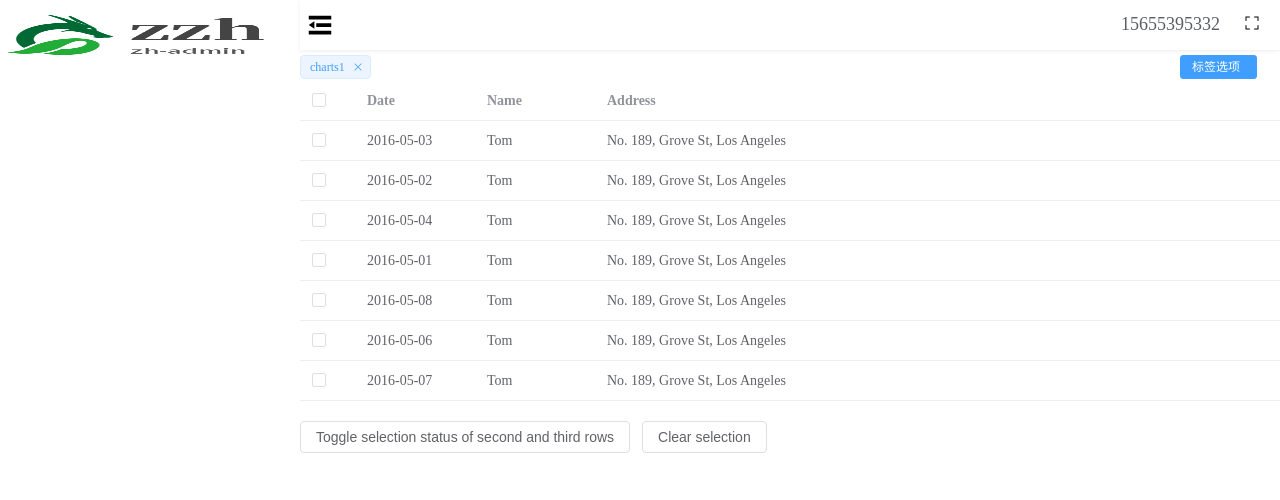
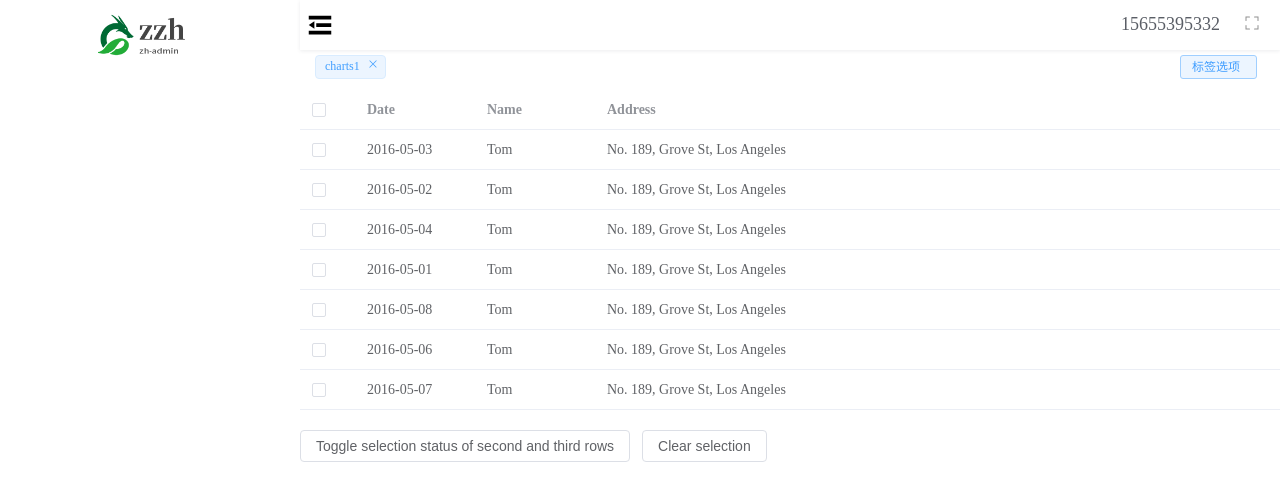
Before and after one commit to iotzzh/zh-admin-vue, a Vue app: page /zh-admin/charts/charts1 in a window 1280 px wide. Shown: the top 500 px of the page. Built offline with nearby package versions, Linux system fonts and the light colour scheme.

Commit message:
优化纵向导航

```diff
--- a/src/layout/horizontalLayout/components/tags_view/Index.vue
+++ b/src/layout/horizontalLayout/components/tags_view/Index.vue
@@ -5,7 +5,7 @@
         <el-tag
           class="tag"
           v-for="cachedView in cachedViews"
-          :key="cachedView.fullPath"
+          :key="cachedView.name"
           :closable="cachedView.fullPath !== '/index'"
           :type="isActive(cachedView) ? '' : 'info'"
           @click="clickTab(cachedView.fullPath)"
@@ -33,7 +33,7 @@
 
 <script setup lang="ts">
 import { toRef, ref, reactive } from 'vue';
-import { onBeforeRouteUpdate, useRouter } from 'vue-router';
+import { useRouter } from 'vue-router';
 import { useLayoutStore } from '../../../../stores';
 import { storeToRefs } from 'pinia';
 import { RouteType } from '../../../../model/layout';
--- a/src/layout/verticalLayout/Index.vue
+++ b/src/layout/verticalLayout/Index.vue
@@ -2,7 +2,7 @@
  * @Author: zzh
  * @Date: 2022-02-25 09:07:01
  * @LastEditors: zzh
- * @LastEditTime: 2022-04-11 20:48:12
+ * @LastEditTime: 2022-04-19 23:12:23
  * @Description: 布局入口
  * @FilePath: \zh-admin\src\layout\verticalLayout\Index.vue
 -->
@@ -38,10 +38,10 @@ const { collapse } = storeToRefs(store);
   height: 100%;
   display: flex;
   .left {
-    width: 300px;
+    min-width: 300px;
   }
   .left-fold {
-    width: 70px;
+    min-width: 70px;
   }
   .right {
     flex: 1;
--- a/src/layout/verticalLayout/components/AppMain.vue
+++ b/src/layout/verticalLayout/components/AppMain.vue
@@ -1,16 +1,19 @@
 <template>
-  <el-scrollbar class="app-main">
-    <router-view :key="key"/>
-  </el-scrollbar>
+  <div class="app-main">
+    <router-view v-slot="{ Component }">
+    <keep-alive :include="cachedViews && cachedViews.map((x:any) => x.name)">
+      <component :is="Component" />
+    </keep-alive>
+  </router-view>
+  </div>
 </template>
 
 <script lang="ts" setup>
-import { useRoute } from 'vue-router';
-
-const route = useRoute();
-const key = () => { return route.path; };
+import { useLayoutStore } from '../../../stores';
+import { storeToRefs } from 'pinia';
+const store = useLayoutStore();
+const { cachedViews } = storeToRefs(store);
 </script>
 
 <style lang="scss" scoped>
-.app-main {}
 </style>
--- a/src/layout/verticalLayout/components/navigation_bar/Index.vue
+++ b/src/layout/verticalLayout/components/navigation_bar/Index.vue
@@ -2,7 +2,7 @@
  * @Author: zzh
  * @Date: 2022-02-25 09:55:19
  * @LastEditors: zzh
- * @LastEditTime: 2022-04-10 17:09:05
+ * @LastEditTime: 2022-04-19 21:01:58
  * @Description: 导航栏，包含折叠，最大化，个人信息
  * @FilePath: \zh-admin\src\layout\verticalLayout\components\navigation_bar\Index.vue
 -->
@@ -140,6 +140,7 @@ const clickFullscreen = () => {
     }
     .fullScreen {
       cursor: pointer;
+      color: #909090;
     }
   }
 }
--- a/src/layout/verticalLayout/components/side_bar/Index.vue
+++ b/src/layout/verticalLayout/components/side_bar/Index.vue
@@ -1,19 +1,13 @@
-<!--
- * @Author: zzh
- * @Date: 2022-02-25 09:55:19
- * @LastEditors: zzh
- * @LastEditTime: 2022-04-11 21:02:36
- * @Description: 侧边栏
- * @FilePath: \zh-admin\src\layout\verticalLayout\components\side_bar\Index.vue
--->
 <template>
   <div :class="{ 'has-logo': showLogo }" class="sideWrap">
     <SidebarLogo v-if="showLogo" :collapse="collapse" />
     <el-scrollbar wrap-class="scrollbar-wrapper">
       <el-menu
         class="el-menu-vertical"
+        :collapse="!collapse"
         @open="handleOpen"
         @close="handleClose"
+        :collapse-transition="false"
         router
       >
         <SidebarItem
@@ -29,7 +23,6 @@
 <script setup lang="ts">
 import SidebarLogo from './SidebarLogo.vue';
 import SidebarItem from './SidebarItem.vue';
-import TagsView from '../tags_view/Index.vue';
 import { storeToRefs } from 'pinia';
 import { computed, reactive, ref } from 'vue';
 import { useRouter } from 'vue-router';
@@ -49,11 +42,7 @@ const getMenuData = async () => {
 getMenuData();
 console.log(menuList);
 
-const router = useRouter();
 const showLogo = ref(true);
-const defaultSelectTab = computed(() => {
-  return router.currentRoute.value.path;
-});
 
 const handleOpen = (key: string, keyPath: string[]) => {
   console.log(key, keyPath, 'open');
@@ -63,8 +52,6 @@ const handleClose = (key: string, keyPath: string[]) => {
   console.log(key, keyPath);
 };
 </script>
-
-<style lang="scss"></style>
 
 <style lang="scss" scoped>
 .el-scrollbar {
--- a/src/layout/verticalLayout/components/side_bar/SidebarItem.vue
+++ b/src/layout/verticalLayout/components/side_bar/SidebarItem.vue
@@ -2,18 +2,27 @@
  * @Author: zzh
  * @Date: 2022-02-25 16:48:39
  * @LastEditors: zzh
- * @LastEditTime: 2022-04-11 20:58:34
+ * @LastEditTime: 2022-04-19 22:55:56
  * @Description: 导航组件
  * @FilePath: \zh-admin\src\layout\verticalLayout\components\side_bar\SidebarItem.vue
 -->
 <template>
-  <el-menu-item :index="item ? item.url : ''" v-if="!item || !item.children || item.children.length === 0">
-    {{ item?.permsionName }}
+  <el-menu-item
+    :index="item ? item.url : ''"
+    v-if="!item || !item.children || item.children.length === 0"
+  >
+    <el-icon :size="12">
+      <component :is="item?.icon"></component>
+    </el-icon>
+    <template #title>{{ item?.permsionName }}</template>
   </el-menu-item>
 
   <el-sub-menu :index="item ? item.id : ''" v-else>
     <template #title>
-      <span class="tab">{{ item?.permsionName }}</span>
+      <el-icon :size="12">
+        <component :is="item?.icon"></component>
+      </el-icon>
+      <span>{{ item?.permsionName }}</span>
     </template>
 
     <div v-for="(child, index) in item?.children" :key="index">
@@ -34,14 +43,14 @@ import { MenuNode } from '../../../../model/menuNode';
 const props = defineProps({
   collapse: {
     type: Boolean,
-    default: true
+    default: true,
   },
   item: {
     type: Object as PropType<MenuNode>,
   },
 });
 
-const { item } = toRefs(props);
+const { item, collapse } = toRefs(props);
 </script>
 
 <style lang="scss">
--- a/src/layout/verticalLayout/components/side_bar/SidebarLogo.vue
+++ b/src/layout/verticalLayout/components/side_bar/SidebarLogo.vue
@@ -2,7 +2,7 @@
  * @Author: zzh
  * @Date: 2022-02-25 09:55:19
  * @LastEditors: zzh
- * @LastEditTime: 2022-04-11 20:52:20
+ * @LastEditTime: 2022-04-19 23:12:11
  * @Description: 侧边栏logo(需要跟随侧边栏折叠)
  * @FilePath: \zh-admin\src\layout\verticalLayout\components\side_bar\SidebarLogo.vue
 -->
@@ -57,7 +57,7 @@ const props = defineProps({
     & .sidebar-logo {
       display: inline-block;
       height: 100%;
-      width: 100%;
+      width: auto;
       // background-color: #435ebe;
     }
   }
--- a/src/layout/verticalLayout/components/tags_view/Index.vue
+++ b/src/layout/verticalLayout/components/tags_view/Index.vue
@@ -1,28 +1,22 @@
-<!--
- * @Author: zzh
- * @Date: 2022-02-25 09:55:19
- * @LastEditors: zzh
- * @LastEditTime: 2022-04-11 21:00:32
- * @Description: tags栏
- * @FilePath: \zh-admin\src\layout\verticalLayout\components\tags_view\Index.vue
--->
 <template>
   <div class="tags-box">
     <el-scrollbar class="tags-scrollbar">
+      <div class="tags">
         <el-tag
           class="tag"
           v-for="cachedView in cachedViews"
-          :key="cachedView.fullPath"
-          closable
+          :key="cachedView.name"
+          :closable="cachedView.fullPath !== '/index'"
           :type="isActive(cachedView) ? '' : 'info'"
           @click="clickTab(cachedView.fullPath)"
           @close="closeSingleTag(cachedView)"
         >{{ cachedView.meta?.title }}</el-tag>
+      </div>
     </el-scrollbar>
 
     <div class="tags-close-box">
       <el-dropdown @command="handleTags">
-        <el-button size="small" type="primary">
+        <el-button size="small" type="primary" plain>
           标签选项
           <i class="el-icon-arrow-down el-icon--right"></i>
         </el-button>
@@ -39,7 +33,7 @@
 
 <script setup lang="ts">
 import { toRef, ref, reactive } from 'vue';
-import { onBeforeRouteUpdate, useRouter } from 'vue-router';
+import { useRouter } from 'vue-router';
 import { useLayoutStore } from '../../../../stores';
 import { storeToRefs } from 'pinia';
 import { RouteType } from '../../../../model/layout';
@@ -49,18 +43,17 @@ const { cachedViews } = storeToRefs(store);
 
 const router = useRouter();
 
-// router监听事件, 将路由信息进行缓存
-onBeforeRouteUpdate((to) => {
-  store.addCachedViews(to);
-});
-
 const handleTags = (command: string) => {
-  console.log(command);
   if (command === 'other') {
     const activeViewPath: any = router.currentRoute.value.meta.fatherPath ? router.currentRoute.value.meta.fatherPath : router.currentRoute.value.fullPath;
     const activeView: any = cachedViews.value.find(x => x.fullPath === activeViewPath);
-    store.updateCachedViews([ activeView ]);
+    const indexView:any = cachedViews.value.find(x => x.fullPath === '/index');
+    store.updateCachedViews([ indexView, activeView ]);
     router.push(activeViewPath);
+  } else if (command === 'all') {
+    const indexView:any = cachedViews.value.find(x => x.fullPath === '/index');
+    store.updateCachedViews([ indexView ]);
+    router.push(indexView);
   }
 };
 
@@ -84,6 +77,8 @@ const clickTab = (path: any) => {
   console.log(path);
   router.push(path);
 };
+
+
 </script>
 
 <style lang="scss" scoped>
@@ -93,6 +88,21 @@ const clickTab = (path: any) => {
 
   .tags-scrollbar {
     flex: 1;
+    width: 100%;
+    padding: 0px 15px;
+  }
+
+  .tags {
+    display: flex;
+    height: 30px;
+    line-height: 30px;
+    vertical-align: middle;
+  }
+
+  .tag {
+    display: inline-block;
+    cursor: pointer;
+    line-height: 21px;
   }
 
   .tags-close-box {
--- a/src/views/login/mockMenuData.ts
+++ b/src/views/login/mockMenuData.ts
@@ -6,7 +6,7 @@ export default [
         'url': '/dashboard',
         'menuType': 1,
         'sortNo': 2,
-        'icon': 'iconfont iconquanxian'
+        'icon': 'Aim'
     },
     {
         'id': '002',
@@ -17,7 +17,7 @@ export default [
         'menuType': 2,
         'permsionCode': 'charts',
         'sortNo': 4,
-        'icon': 'iconfont icondingdan'
+        'icon': 'ArrowDownBold'
     },
     {
         'id': '0021',
@@ -28,7 +28,7 @@ export default [
         'menuType': 2,
         'permsionCode': 'menuManagement',
         'sortNo': 4,
-        'icon': 'iconfont icondingdan'
+        'icon': 'ArrowDownBold'
     },
     {
         'id': '0022',
@@ -39,6 +39,6 @@ export default [
         'menuType': 2,
         'permsionCode': 'menuManagement',
         'sortNo': 4,
-        'icon': 'iconfont icondingdan'
+        'icon': 'ArrowDownBold'
     },
 ];
--- a/vite.config.ts
+++ b/vite.config.ts
@@ -31,7 +31,7 @@ export default ({ mode }) => {
     // 静态资源服务的文件夹
     publicDir: 'public',
     // base: environment === 'cloud' ? '/frontcloudlabadmin/' :  '/frontlabadmin/',
-    base: '/zh-admin',
+    base: '/zh-admin/',
 
     // 静态资源处理
     assetsInclude: '',
```
